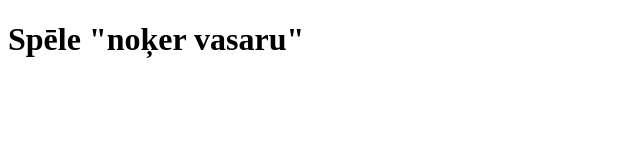
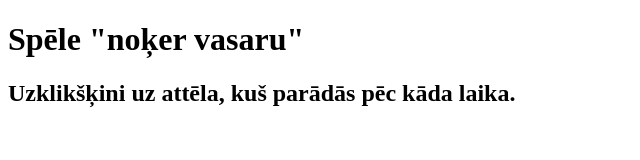
Before and after one commit to elinagirone/1.projekts, a plain HTML site: page index.html in a window 1280 px wide. Shown: the whole page, without its empty margins (0-640 px from the left). Drawn offline with Linux system fonts and the light colour scheme.

Commit message:
Uzrakstīju noteikumus

```diff
--- a/index.html
+++ b/index.html
@@ -10,6 +10,12 @@
     <div class="galva">
         <h1>Spēle "noķer vasaru"</h1>
     </div>
+    <div class="noteikumi">
+        <h2>Uzklikšķini uz attēla, kuš parādās pēc kāda laika.</h2>
+    </div>
+    <div id="bilde" style="position: absolute;">
+
+    </div>
 
 </body>
 </html>
```
